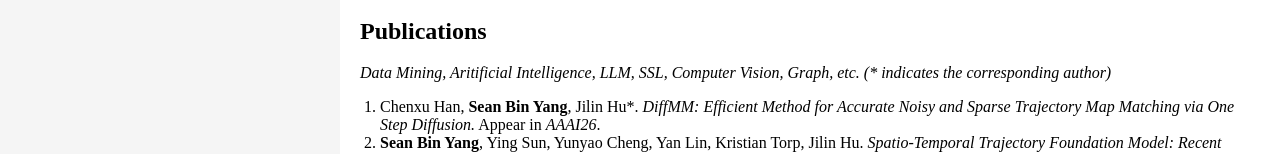
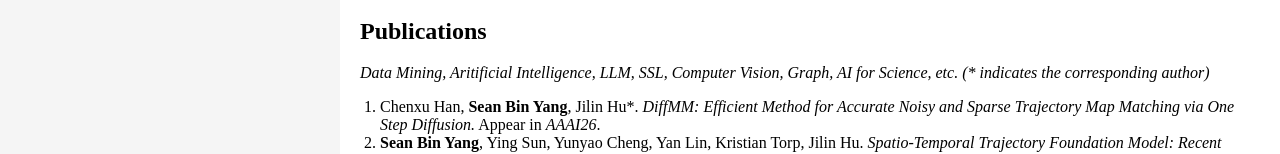
Before and after one commit to Sean-Bin-Yang/Sean-Bin-Yang.github.io, a plain HTML site: page index.html in a window 1280 px wide. Shown: the part 595-749 px from the top of the page. Drawn offline with Linux system fonts and the light colour scheme.

Commit message:
Add files via upload

```diff
--- a/index.html
+++ b/index.html
@@ -95,7 +95,7 @@
             </ul>
             <h2>Publications</h2>
               <p><em>
-                Data Mining, Aritificial Intelligence, LLM, SSL, Computer Vision, Graph, etc.
+                Data Mining, Aritificial Intelligence, LLM, SSL, Computer Vision, Graph, AI for Science, etc.
                 (* indicates the corresponding author)
                 </em></p>
                 <ol style="padding-left: 20px;">
```
